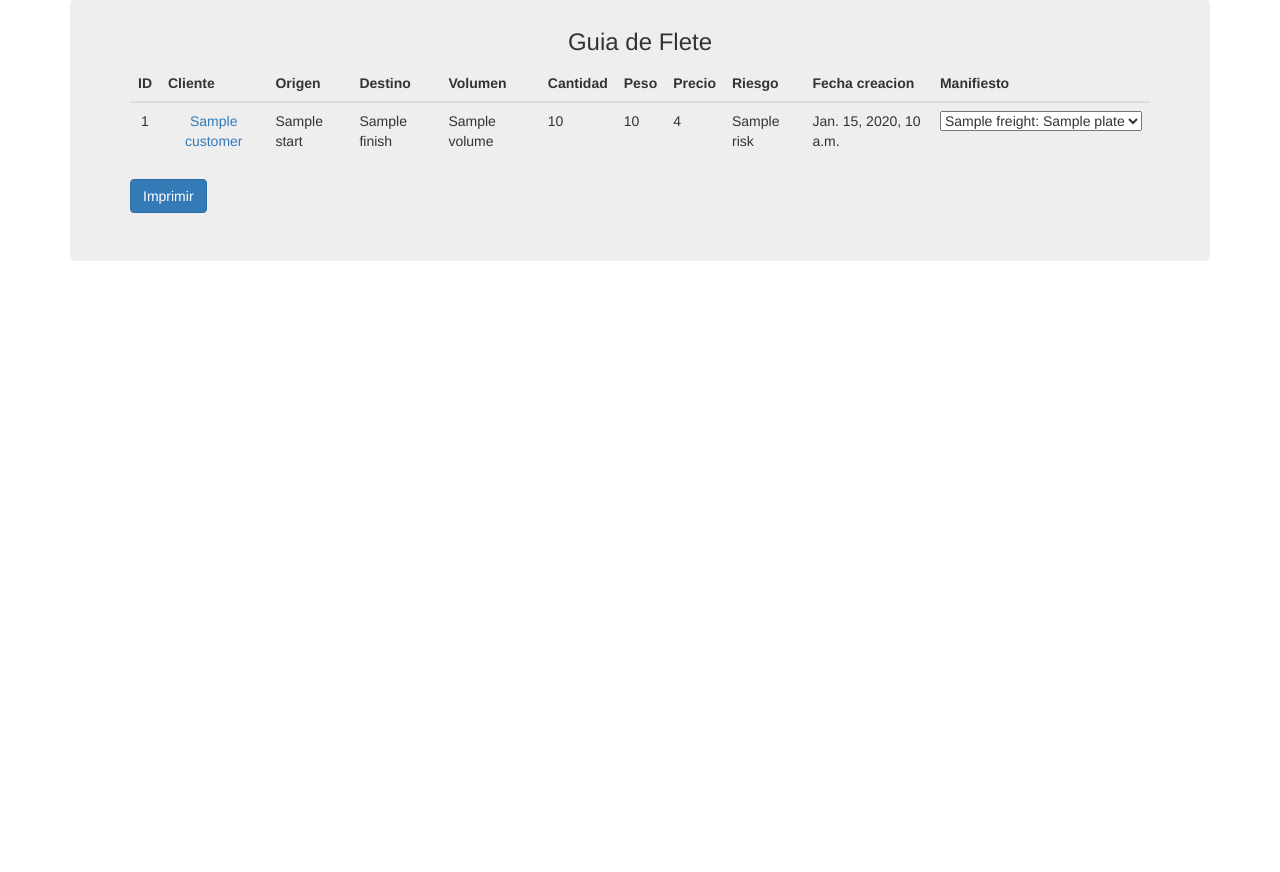
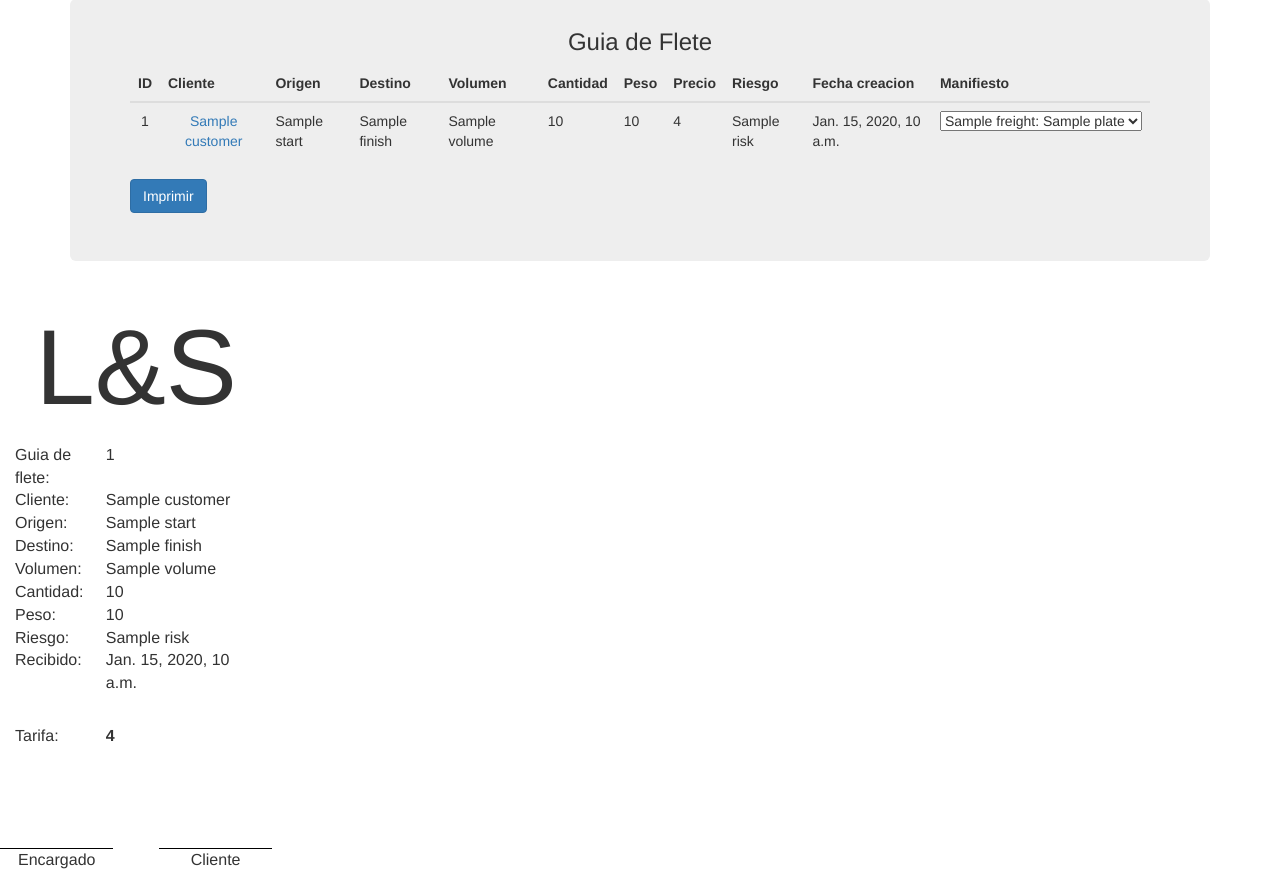
Before and after one commit to rgamboar/L-S, a Django app: template templates/intranet/packages/profile.html in a window 1280 px wide. Shown: the part 73-945 px from the top of the page. Before the commit the page ends 334 px from the top, so only its background shows below. Run offline with Django 3.2, Linux system fonts and the light colour scheme; the template is opened without the code that fills it: most values are stand-ins (such as "Sample title", 1, 10 or a date in 2020); some libraries are stand-ins or nearby versions.

Commit message:
Se añade impresion para 80 mm

```diff
--- a/login/urls.py
+++ b/login/urls.py
@@ -19,6 +19,8 @@ urlpatterns = [
     url(r'^guia/retirar/$',  views.packageIndex, {'transmitter': True}, name='packageTransmitter'),
     url(r'^guia/estado/$', views.packageState, name='packageState'),
     url(r'^guia/tarifado/$', views.packageRate, name='packageRate'),
+
+    url(r'^guia/pdf/(?P<package_id>.*)/$',  views.packagePdf, name='packagePdf'),
 
     url(r'^guia/flete/$', views.packageFreight, name='packageFreight'),
     url(r'^guia/(?P<package_id>.*)/$', views.packageProfile, name='packageProfile'),
--- a/static/css/print80.css
+++ b/static/css/print80.css
@@ -1,11 +1,39 @@
 #print{
   width:80mm;
-  visibility: hidden;"
+  visibility: visible;
 }
+
+.line{
+  font-size: 12pt;
+}
+.title{
+  font-size: 80pt;
+  text-align: center;
+}
+
+.sign {
+  border-top: 1px solid black;
+  text-align: center;
+
+}
+
+.jump{
+  height: 100px;
+}
+
+.price{
+  margin-top: 30px;
+  font-size: 12pt;
+}
+
+.bold {
+  font-weight: bold;
+}
+
 @media print {
   @page{
-    size: 80mm 200mm;
-    size: landscape;
+    size: 80mm;
+    size: portrait;
   }
   body * {
     visibility: hidden;
@@ -13,11 +41,12 @@
   body {
   	width: 80mm;
   }
-  #print p{
+  #print div{
     visibility: visible;
   }
   #print {
     position: absolute;
+    visibility: visible;
     left: 0;
     top: 0;
   }
--- a/templates/intranet/packages/profile.html
+++ b/templates/intranet/packages/profile.html
@@ -83,28 +83,122 @@
 
 
 
-<div id="print">
-<p>
-ID: {{package.id}}
-</p><p>
-Cliente: {{package.customer.name}}
-</p><p>
-Origen: {{package.start.name}}
-</p><p>
-Destino: {{package.finish.name}}
-</p><p>
-Volumen: {{package.volume}}
-</p><p>
-Cantidad: {{package.quantity}}
-</p><p>
-Peso: {{package.weight}}
-</p><p>
-Tarifa: {{package.rate}}
-</p><p>
-Riesgo: {{package.risk}}
-</p><p>
-Fecha creacion: {{package.createDate}}
-</p>
+<div id="print" class="row">
+<div class="title col-sm-12">
+L&amp;S
+</div>
+
+
+<div class="line col-xs-12">
+    <div class="col-xs-4">
+        Guia de flete:
+    </div>
+    <div class="col-xs-8">
+        {{package.id}}
+    </div>
+</div>
+
+<div class="line col-xs-12">
+    <div class="col-xs-4">
+        Cliente:
+    </div>
+    <div class="col-xs-8">
+        {{package.customer.name}}
+    </div>
+</div>
+
+<div class="line col-xs-12">
+    <div class="col-xs-4">
+        Origen:
+    </div>
+    <div class="col-xs-8">
+        {{package.start.name}}
+    </div>
+</div>
+
+<div class="line col-xs-12">
+    <div class="col-xs-4">
+        Destino:
+    </div>
+    <div class="col-xs-8">
+        {{package.finish.name}}
+    </div>
+</div>
+
+<div class="line col-xs-12">
+    <div class="col-xs-4">
+        Volumen:
+    </div>
+    <div class="col-xs-8">
+        {{package.volume}}
+    </div>
+</div>
+
+<div class="line col-xs-12">
+    <div class="col-xs-4">
+        Cantidad:
+    </div>
+    <div class="col-xs-8">
+        {{package.quantity}}
+    </div>
+</div>
+
+<div class="line col-xs-12">
+    <div class="col-xs-4">
+        Peso:
+    </div>
+    <div class="col-xs-8">
+        {{package.weight}}
+    </div>
+</div>
+
+<div class="line col-xs-12">
+    <div class="col-xs-4">
+        Riesgo:
+    </div>
+    <div class="col-xs-8">
+        {{package.risk}}
+    </div>
+</div>
+
+<div class="line col-xs-12">
+    <div class="col-xs-4">
+        Recibido:
+    </div>
+    <div class="col-xs-8">
+        {{package.createDate}}
+    </div>
+</div>
+
+<div class="price col-xs-12">
+    <div class="col-xs-4">
+        Tarifa:
+    </div>
+    <div class="col-xs-8 bold">
+        {% if package.rate == 0 %}
+              No definida
+        {% else %}
+            {{package.rate}}
+        {% endif %}
+    </div>
+</div>
+
+
+<div class="jump col-xs-12">
+</div>
+<div class="line col-xs-12">
+    <div class="sign col-xs-5">
+        Encargado
+    </div>
+    <div class="col-xs-2">
+    </div>
+    <div class="sign col-xs-5">
+        Cliente
+    </div>
+</div>
+
+
+
 </div>
 
 
```
Also changed, not shown: login/views.py (+13 -1 lines), templates/packagePdf.html (added, +147 -0 lines), templates/freightPdf.html (renamed from templates/pdf.html).
